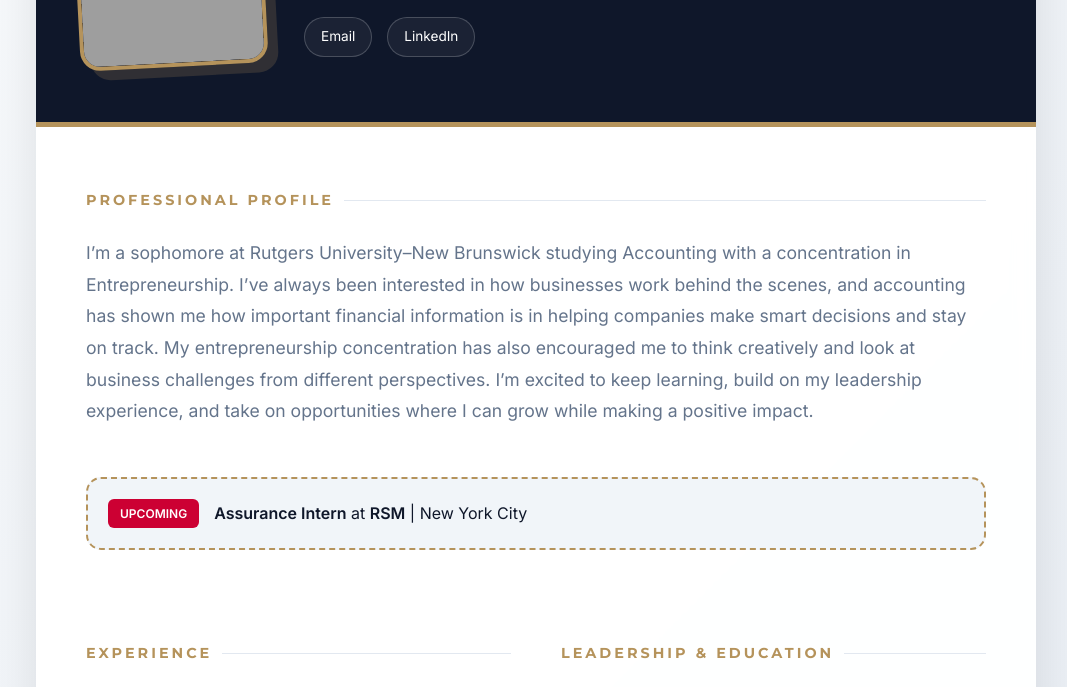
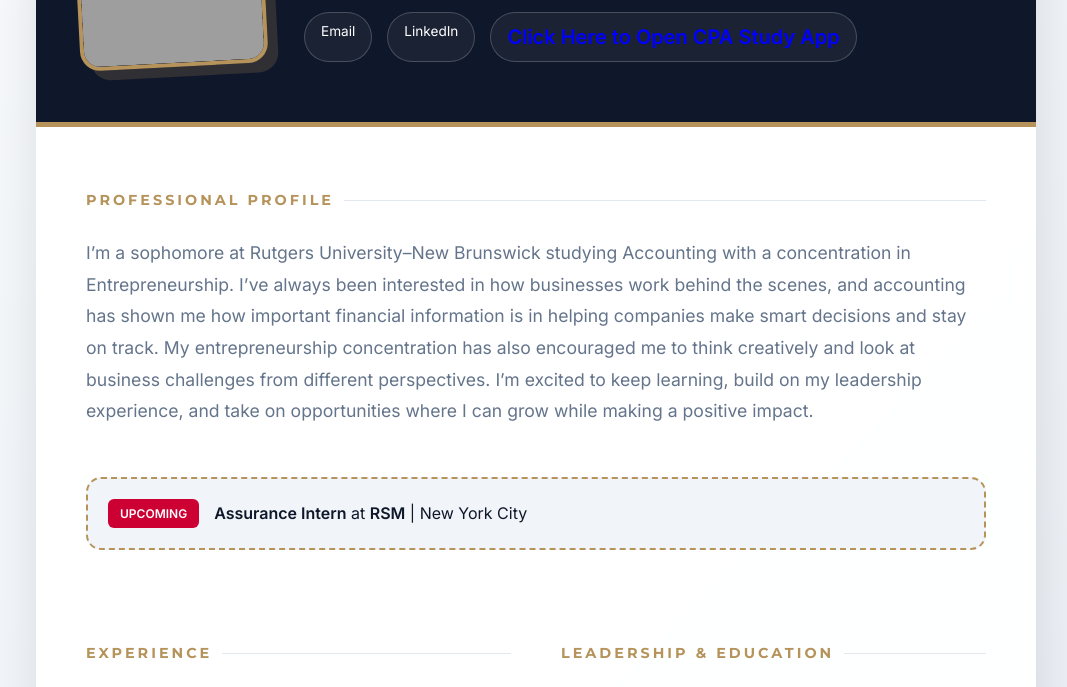
Before and after one commit to ashleyekatz/ashleyekatz.github.io, a plain HTML site: page index.html in a window 1280 px wide. Shown: the part 221-908 px from the top of the page, without its empty margins (104-1171 px from the left). Drawn offline with nearby package versions, Linux system fonts and the light colour scheme; grey boxes are pictures that could not be loaded.

Commit message:
Update index.html

```diff
--- a/index.html
+++ b/index.html
@@ -196,6 +196,7 @@
             <div class="contact-bar">
                 <a href="mailto:aek157@scarletmail.rutgers.edu">Email</a>
                 <a href="https://www.linkedin.com/in/ashley-katz/" target="_blank">LinkedIn</a>
+                <a href="study-app.html" style="font-size: 20px; color: blue; font-weight: bold;">Click Here to Open CPA Study App</a>
             </div>
         </div>
     </header>
```
